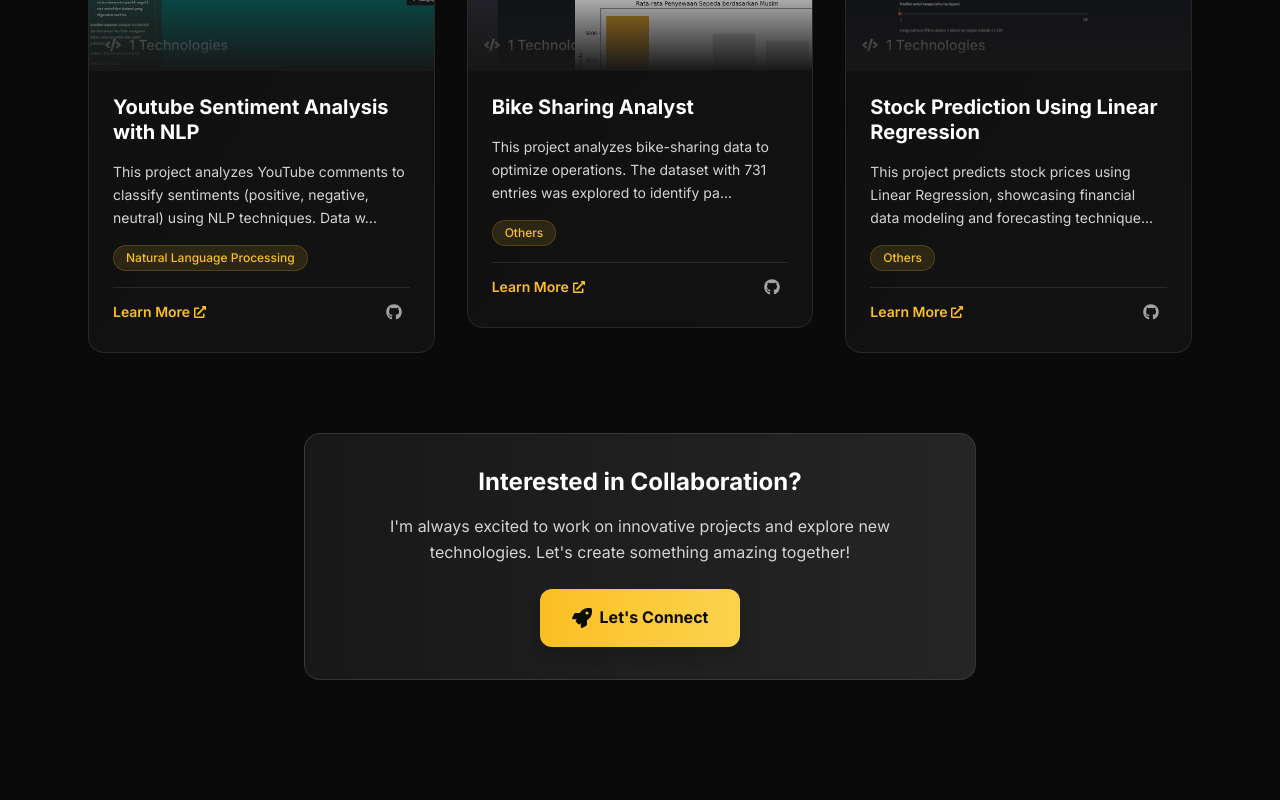
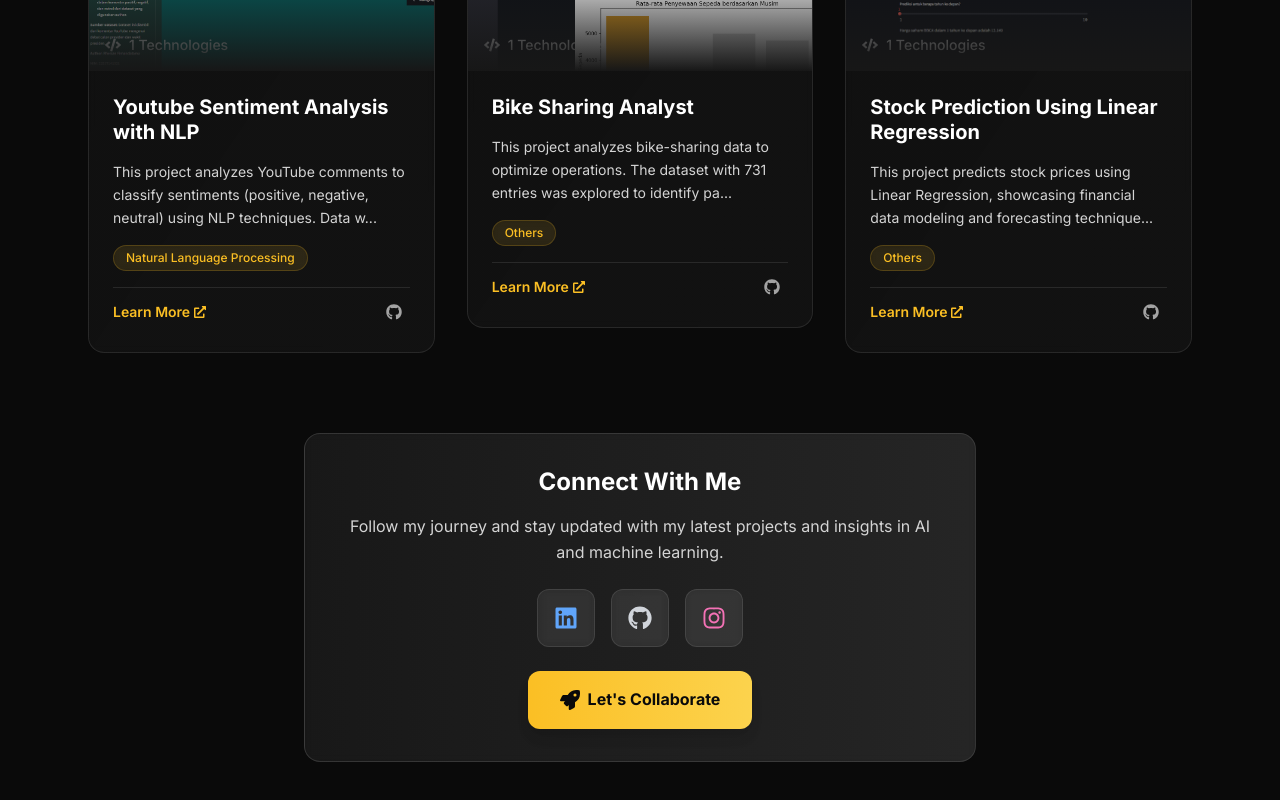
Before and after one commit to xxyyzzpp/dump1, a React (Vite) app: page /projects in a window 1280 px wide. Shown: the part 1538-2338 px from the top of the page. Built offline with nearby package versions, Linux system fonts and the light colour scheme.

Commit message:
Fix Projects Modal and Add Social Links

```diff
--- a/src/components/projects/Modal.jsx
+++ b/src/components/projects/Modal.jsx
@@ -1,10 +1,41 @@
-import React from "react";
-import { FaGithub, FaTimes, FaExternalLinkAlt, FaCode, FaCalendar, FaTags } from "react-icons/fa";
+import React, { useEffect } from "react";
+import { FaGithub, FaTimes, FaExternalLinkAlt, FaCode, FaCalendar, FaTags, FaBrain } from "react-icons/fa";
 
 const ProjectModal = ({ project, onClose }) => {
+  // Prevent body scroll when modal is open
+  useEffect(() => {
+    document.body.style.overflow = 'hidden';
+    return () => {
+      document.body.style.overflow = 'unset';
+    };
+  }, []);
+
+  // Close modal on escape key
+  useEffect(() => {
+    const handleEscape = (e) => {
+      if (e.key === 'Escape') {
+        onClose();
+      }
+    };
+    document.addEventListener('keydown', handleEscape);
+    return () => document.removeEventListener('keydown', handleEscape);
+  }, [onClose]);
+
+  // Close modal when clicking outside
+  const handleBackdropClick = (e) => {
+    if (e.target === e.currentTarget) {
+      onClose();
+    }
+  };
+
+  if (!project) return null;
+
   return (
-    <div className="fixed inset-0 bg-black/90 backdrop-blur-md flex items-center justify-center z-50 p-4">
-      <div className="bg-gradient-to-br from-dark-900 to-dark-800 border border-dark-600/50 rounded-3xl max-w-4xl w-full max-h-[90vh] overflow-hidden shadow-2xl">
+    <div
+      className="fixed inset-0 bg-black/90 backdrop-blur-md flex items-center justify-center z-50 p-4"
+      onClick={handleBackdropClick}
+    >
+      <div className="bg-gradient-to-br from-dark-900 to-dark-800 border border-dark-600/50 rounded-3xl max-w-4xl w-full max-h-[90vh] overflow-hidden shadow-2xl animate-fade-in-up">
         {/* Header */}
         <div className="relative">
           {/* Background Image */}
--- a/src/index.css
+++ b/src/index.css
@@ -29,6 +29,12 @@ body {
   background-color: var(--background-dark);
   color: var(--text-primary);
   line-height: 1.6;
+}
+
+/* Prevent horizontal scroll */
+html, body {
+  overflow-x: hidden;
+  max-width: 100vw;
 }
 
 /* Typography */
@@ -276,3 +282,13 @@ body {
   backdrop-filter: blur(10px);
   border: 1px solid rgba(251, 191, 36, 0.1);
 }
+
+/* Modal Styles */
+.modal-backdrop {
+  backdrop-filter: blur(8px);
+}
+
+/* Prevent scroll when modal is open */
+.modal-open {
+  overflow: hidden;
+}
--- a/src/pages/Projects.jsx
+++ b/src/pages/Projects.jsx
@@ -6,7 +6,7 @@ import Modal from "../components/projects/Modal";
 import AOS from "aos";
 import "aos/dist/aos.css";
 import { projects } from "../data/projects";
-import { FaRocket, FaCode, FaSearch } from "react-icons/fa";
+import { FaRocket, FaCode, FaSearch, FaLinkedin, FaGithub, FaInstagram } from "react-icons/fa";
 
 const Projects = () => {
   const [selectedTag, setSelectedTag] = useState("All");
@@ -31,8 +31,38 @@ const Projects = () => {
 
   const handleViewDetails = (project) => setSelectedProject(project);
 
+  const socialLinks = [
+    {
+      icon: FaLinkedin,
+      href: "https://www.linkedin.com/in/rheisanfrs",
+      label: "LinkedIn",
+      color: "text-blue-400",
+      bgColor: "bg-blue-400/10",
+      borderColor: "border-blue-400/20",
+      hoverBorder: "hover:border-blue-400/40"
+    },
+    {
+      icon: FaGithub,
+      href: "https://github.com/rheikun",
+      label: "GitHub",
+      color: "text-gray-300",
+      bgColor: "bg-gray-400/10",
+      borderColor: "border-gray-400/20",
+      hoverBorder: "hover:border-gray-400/40"
+    },
+    {
+      icon: FaInstagram,
+      href: "https://www.instagram.com/rheisanfrs",
+      label: "Instagram",
+      color: "text-pink-400",
+      bgColor: "bg-pink-400/10",
+      borderColor: "border-pink-400/20",
+      hoverBorder: "hover:border-pink-400/40"
+    }
+  ];
+
   return (
-    <div className="bg-dark-950 min-h-screen relative">
+    <div className="bg-dark-950 min-h-screen relative overflow-x-hidden">
       <Navbar />
 
       {/* Enhanced Background Elements */}
@@ -120,20 +150,36 @@ const Projects = () => {
             )}
           </div>
 
-          {/* Call to Action */}
+          {/* Social Links Section */}
           <div className="text-center mt-20" data-aos="fade-up">
             <div className="max-w-2xl mx-auto p-8 bg-gradient-to-r from-dark-800/50 to-dark-700/50 backdrop-blur-sm border border-dark-600/50 rounded-2xl">
-              <h3 className="text-2xl font-bold text-white mb-4">Interested in Collaboration?</h3>
+              <h3 className="text-2xl font-bold text-white mb-4">Connect With Me</h3>
               <p className="text-dark-300 mb-6">
-                I'm always excited to work on innovative projects and explore new technologies.
-                Let's create something amazing together!
+                Follow my journey and stay updated with my latest projects and insights in AI and machine learning.
               </p>
+
+              {/* Social Links */}
+              <div className="flex justify-center gap-4 mb-6">
+                {socialLinks.map((social, index) => (
+                  <a
+                    key={index}
+                    href={social.href}
+                    target="_blank"
+                    rel="noreferrer"
+                    className={`group p-4 bg-white/5 backdrop-blur-sm border border-white/10 rounded-xl ${social.color} transition-all duration-300 hover:scale-110 hover:bg-white/10 hover:border-primary-400/30`}
+                    aria-label={social.label}
+                  >
+                    <social.icon className="w-6 h-6 group-hover:scale-110 transition-transform duration-200" />
+                  </a>
+                ))}
+              </div>
+
               <a
                 href="/contact"
                 className="inline-flex items-center gap-2 px-8 py-4 bg-gradient-to-r from-primary-400 to-primary-300 text-dark-950 rounded-xl font-bold hover:from-primary-300 hover:to-primary-200 transition-all duration-300 hover:scale-105 shadow-lg hover:shadow-primary-400/25"
               >
                 <FaRocket className="w-5 h-5" />
-                Let's Connect
+                Let's Collaborate
               </a>
             </div>
           </div>
```
